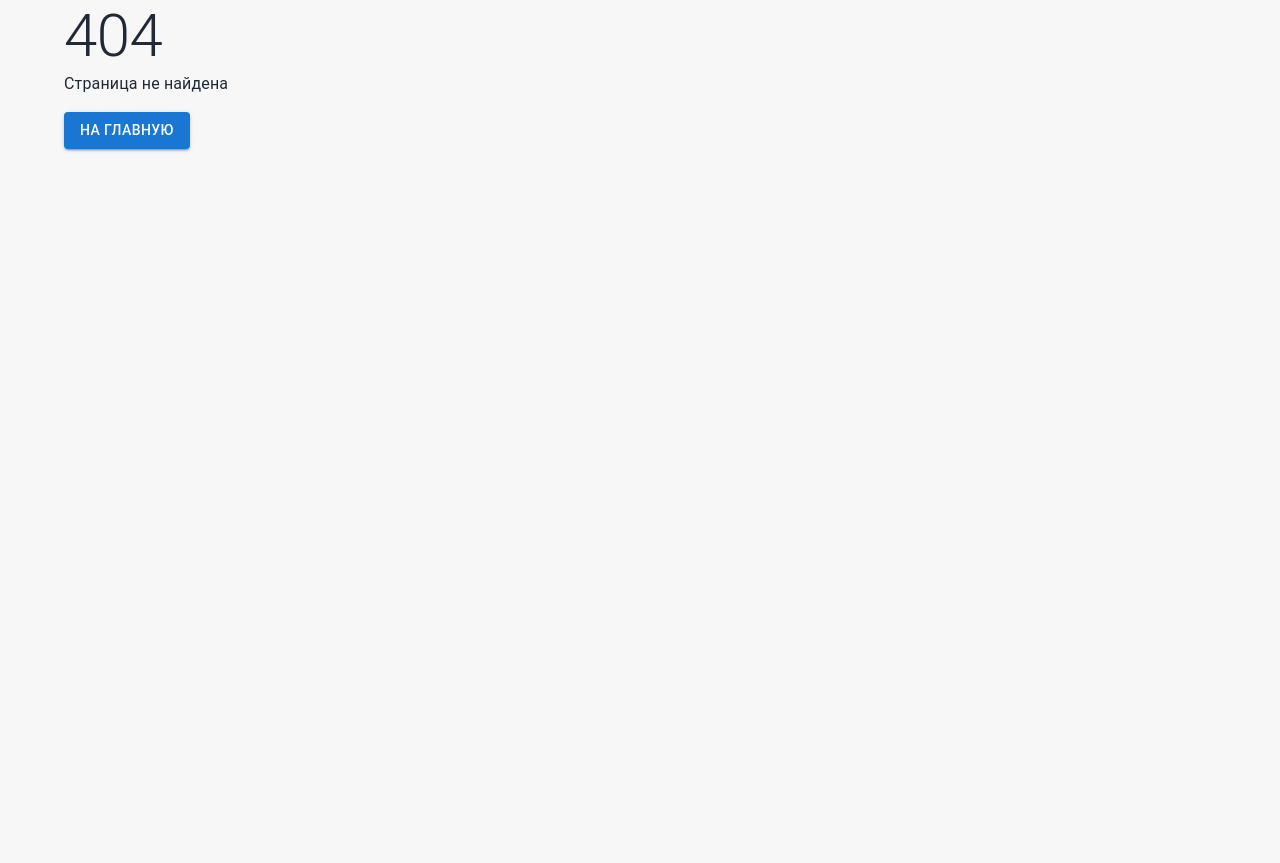
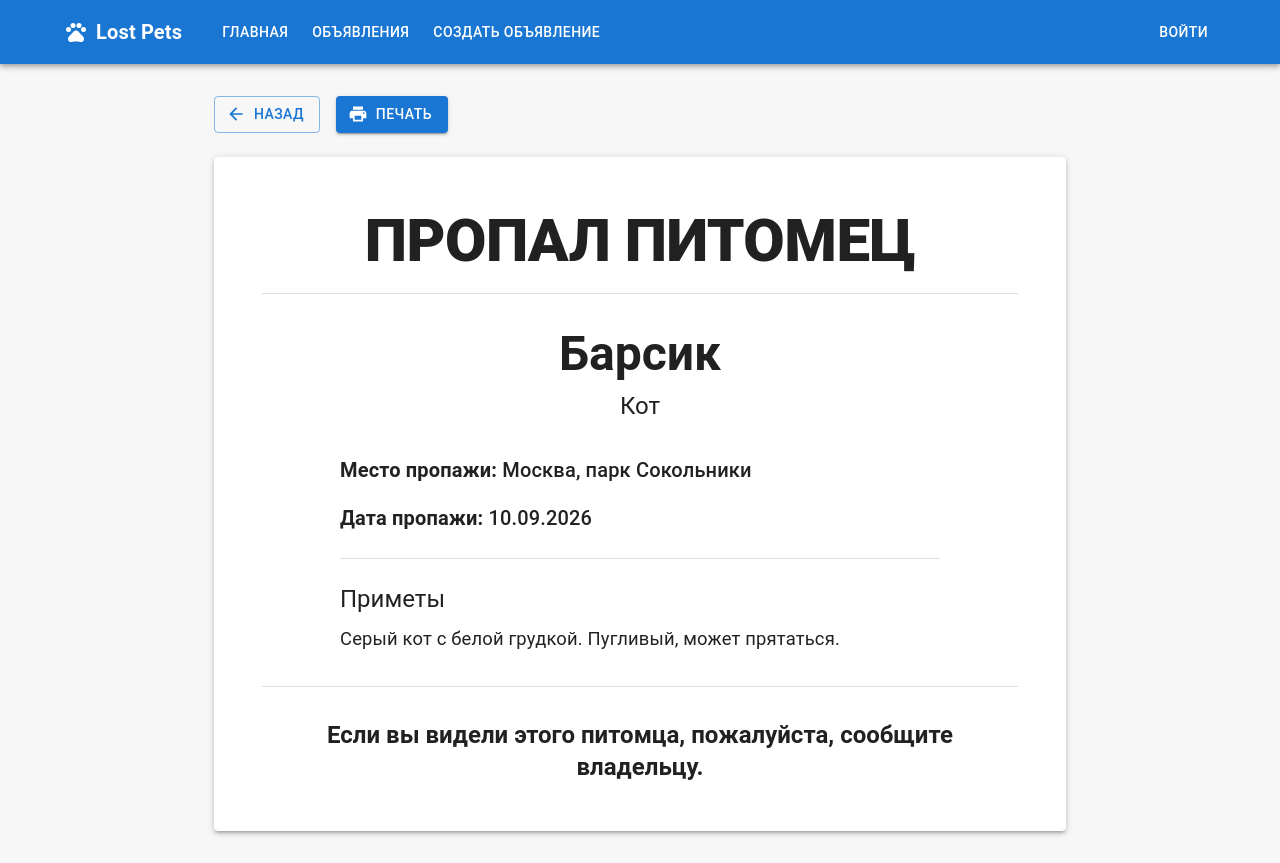
Before and after one commit to sleeepycode/lost-pets, a React (Vite) app in the folder frontend/: page /pets/1/flyer in a window 1280 px wide. Before the commit this address had no page. Before the commit the page ends 800 px from the top, so only its background shows below. Built offline with nearby package versions, Linux system fonts and the light colour scheme.

Commit message:
Add sharing and printable pet flyer

```diff
--- a/frontend/src/App.tsx
+++ b/frontend/src/App.tsx
@@ -1,25 +1,27 @@
-// fsai_7c9e2b41_lr1
-
 import { Route, Routes } from 'react-router-dom'
 
 import Layout from './components/Layout'
+
 import HomePage from './pages/HomePage'
 import PetsPage from './pages/PetsPage'
+import PetDetailsPage from './pages/PetDetailsPage'
+import PetFlyerPage from './pages/PetFlyerPage'
 import CreatePetPage from './pages/CreatePetPage'
 import LoginPage from './pages/LoginPage'
 import RegisterPage from './pages/RegisterPage'
 import NotFoundPage from './pages/NotFoundPage'
-import PetDetailsPage from './pages/PetDetailsPage'
-
 
 function App() {
   return (
     <Routes>
       <Route element={<Layout />}>
         <Route path="/" element={<HomePage />} />
+
         <Route path="/pets" element={<PetsPage />} />
         <Route path="/pets/create" element={<CreatePetPage />} />
         <Route path="/pets/:id" element={<PetDetailsPage />} />
+        <Route path="/pets/:id/flyer" element={<PetFlyerPage />} />
+
         <Route path="/login" element={<LoginPage />} />
         <Route path="/register" element={<RegisterPage />} />
       </Route>
--- a/frontend/src/pages/PetDetailsPage.tsx
+++ b/frontend/src/pages/PetDetailsPage.tsx
@@ -1,15 +1,24 @@
+import { useState } from 'react'
+
 import {
+  Alert,
+  Box,
   Button,
   Chip,
   Container,
   Typography,
 } from '@mui/material'
+import ShareIcon from '@mui/icons-material/Share'
+import PrintIcon from '@mui/icons-material/Print'
 import { Link, useParams } from 'react-router-dom'
 
 import { pets } from '../data/pets'
 
 function PetDetailsPage() {
   const { id } = useParams()
+
+  const [shareMessage, setShareMessage] = useState('')
+  const [shareError, setShareError] = useState(false)
 
   const pet = pets.find((pet) => pet.id === Number(id))
 
@@ -41,8 +50,47 @@ function PetDetailsPage() {
         ? 'success'
         : 'default'
 
+  async function handleShare() {
+    const url = window.location.href
+
+    setShareMessage('')
+    setShareError(false)
+
+    try {
+      if (navigator.share) {
+        await navigator.share({
+          title: `Lost Pets — ${pet.name}`,
+          text: `Посмотрите объявление о питомце ${pet.name}`,
+          url,
+        })
+
+        setShareMessage('Объявлением успешно поделились.')
+      } else {
+        await navigator.clipboard.writeText(url)
+
+        setShareMessage('Ссылка на объявление скопирована.')
+      }
+    } catch (error) {
+      if (error instanceof DOMException && error.name === 'AbortError') {
+        return
+      }
+
+      setShareError(true)
+      setShareMessage('Не удалось поделиться объявлением.')
+    }
+  }
+
   return (
     <Container maxWidth="md">
+      {shareMessage && (
+        <Alert
+          severity={shareError ? 'error' : 'success'}
+          sx={{ mb: 3 }}
+        >
+          {shareMessage}
+        </Alert>
+      )}
+
       <Chip
         label={statusLabel}
         color={statusColor}
@@ -53,7 +101,11 @@ function PetDetailsPage() {
         {pet.name}
       </Typography>
 
-      <Typography variant="h6" color="text.secondary" sx={{ mb: 4 }}>
+      <Typography
+        variant="h6"
+        color="text.secondary"
+        sx={{ mb: 4 }}
+      >
         {pet.type}
       </Typography>
 
@@ -69,9 +121,38 @@ function PetDetailsPage() {
         {pet.description}
       </Typography>
 
-      <Button component={Link} to="/pets" variant="outlined">
-        Назад к объявлениям
-      </Button>
+      <Box
+        sx={{
+          display: 'flex',
+          flexWrap: 'wrap',
+          gap: 2,
+        }}
+      >
+        <Button
+          component={Link}
+          to="/pets"
+          variant="outlined"
+        >
+          Назад к объявлениям
+        </Button>
+
+        <Button
+          variant="contained"
+          startIcon={<ShareIcon />}
+          onClick={handleShare}
+        >
+          Поделиться
+        </Button>
+
+        <Button
+          component={Link}
+          to={`/pets/${pet.id}/flyer`}
+          variant="outlined"
+          startIcon={<PrintIcon />}
+        >
+          Листовка
+        </Button>
+      </Box>
     </Container>
   )
 }
--- /dev/null
+++ b/frontend/src/pages/PetFlyerPage.tsx
@@ -0,0 +1,172 @@
+import {
+  Box,
+  Button,
+  Container,
+  Divider,
+  Paper,
+  Typography,
+} from '@mui/material'
+import PrintIcon from '@mui/icons-material/Print'
+import ArrowBackIcon from '@mui/icons-material/ArrowBack'
+import { Link, useParams } from 'react-router-dom'
+
+import { pets } from '../data/pets'
+
+function PetFlyerPage() {
+  const { id } = useParams()
+
+  const pet = pets.find((pet) => pet.id === Number(id))
+
+  if (!pet) {
+    return (
+      <Container>
+        <Typography variant="h4" sx={{ mb: 2 }}>
+          Объявление не найдено
+        </Typography>
+
+        <Button component={Link} to="/pets" variant="contained">
+          Вернуться к объявлениям
+        </Button>
+      </Container>
+    )
+  }
+
+  function handlePrint() {
+    window.print()
+  }
+
+  return (
+    <Container
+      maxWidth="md"
+      sx={{
+        '@media print': {
+          maxWidth: '100%',
+          p: 0,
+        },
+      }}
+    >
+      <Box
+        sx={{
+          display: 'flex',
+          gap: 2,
+          mb: 3,
+
+          '@media print': {
+            display: 'none',
+          },
+        }}
+      >
+        <Button
+          component={Link}
+          to={`/pets/${pet.id}`}
+          variant="outlined"
+          startIcon={<ArrowBackIcon />}
+        >
+          Назад
+        </Button>
+
+        <Button
+          variant="contained"
+          startIcon={<PrintIcon />}
+          onClick={handlePrint}
+        >
+          Печать
+        </Button>
+      </Box>
+
+      <Paper
+        elevation={3}
+        sx={{
+          p: {
+            xs: 3,
+            md: 6,
+          },
+          textAlign: 'center',
+
+          '@media print': {
+            boxShadow: 'none',
+            p: 4,
+          },
+        }}
+      >
+        <Typography
+          variant="h2"
+          component="h1"
+          sx={{
+            fontWeight: 800,
+            textTransform: 'uppercase',
+            mb: 2,
+          }}
+        >
+          Пропал питомец
+        </Typography>
+
+        <Divider sx={{ mb: 4 }} />
+
+        <Typography
+          variant="h3"
+          component="h2"
+          sx={{
+            fontWeight: 700,
+            mb: 1,
+          }}
+        >
+          {pet.name}
+        </Typography>
+
+        <Typography
+          variant="h5"
+          color="text.secondary"
+          sx={{ mb: 4 }}
+        >
+          {pet.type}
+        </Typography>
+
+        <Box
+          sx={{
+            textAlign: 'left',
+            maxWidth: 600,
+            mx: 'auto',
+          }}
+        >
+          <Typography variant="h6" sx={{ mb: 2 }}>
+            <strong>Место пропажи:</strong> {pet.location}
+          </Typography>
+
+          <Typography variant="h6" sx={{ mb: 3 }}>
+            <strong>Дата пропажи:</strong> {pet.lostDate}
+          </Typography>
+
+          <Divider sx={{ mb: 3 }} />
+
+          <Typography variant="h5" sx={{ mb: 1 }}>
+            Приметы
+          </Typography>
+
+          <Typography
+            variant="body1"
+            sx={{
+              fontSize: '1.15rem',
+              lineHeight: 1.7,
+            }}
+          >
+            {pet.description}
+          </Typography>
+        </Box>
+
+        <Divider sx={{ my: 4 }} />
+
+        <Typography
+          variant="h5"
+          sx={{
+            fontWeight: 700,
+          }}
+        >
+          Если вы видели этого питомца, пожалуйста, сообщите владельцу.
+        </Typography>
+      </Paper>
+    </Container>
+  )
+}
+
+export default PetFlyerPage
```
